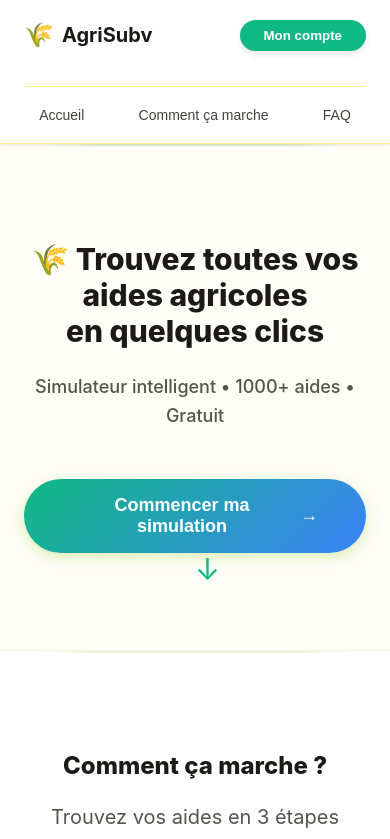
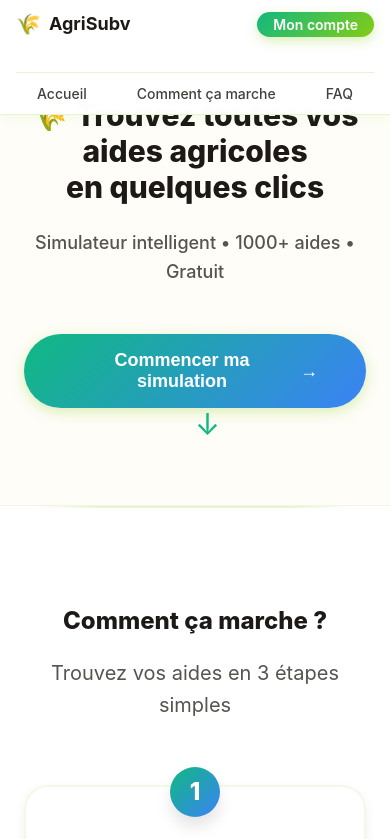
Before and after one commit to Laz0ne/agrisubv, a React (Vite) app in the folder frontend/: page / in a window 390 px wide. Shown: the top 839 px of the page. Built offline with nearby package versions, Linux system fonts and the light colour scheme.

Commit message:
Update Header.css

```diff
--- a/frontend/src/components/layout/Header.css
+++ b/frontend/src/components/layout/Header.css
@@ -1,13 +1,22 @@
-/* Header Styles - AgriSubv V2 */
+/* Header Styles - AgriSubv V2 - Sticky Header */
 
 .header {
-  position: sticky;
+  position: fixed; /* Changé de sticky à fixed */
   top: 0;
+  left: 0;
+  right: 0;
   z-index: 1000;
   background: rgba(255, 255, 255, 0.98);
   backdrop-filter: blur(20px);
-  border-bottom: 1px solid var(--beige-200);
-  box-shadow: var(--shadow-sm);
+  border-bottom: 1px solid rgba(132, 204, 22, 0.2);
+  box-shadow: 0 2px 12px rgba(132, 204, 22, 0.08);
+  transition: all 0.3s ease;
+}
+
+/* Effet au scroll */
+.header.scrolled {
+  background: rgba(255, 255, 255, 1);
+  box-shadow: 0 4px 20px rgba(132, 204, 22, 0.12);
 }
 
 .header-container {
@@ -29,14 +38,23 @@
   color: var(--gray-900);
   cursor: pointer;
   transition: var(--transition-base);
+  user-select: none;
 }
 
 .header-logo:hover {
-  color: var(--primary-green);
+  color: #84cc16;
+  transform: scale(1.05);
 }
 
 .logo-icon {
   font-size: var(--text-2xl);
+  animation: sway 3s ease-in-out infinite;
+}
+
+@keyframes sway {
+  0%, 100% { transform: rotate(0deg); }
+  25% { transform: rotate(-5deg); }
+  75% { transform: rotate(5deg); }
 }
 
 .header-nav {
@@ -58,6 +76,7 @@
   padding: var(--spacing-sm) var(--spacing-md);
   border-radius: var(--radius-md);
   position: relative;
+  font-family: var(--font-sans);
 }
 
 .nav-link::after {
@@ -67,22 +86,27 @@
   left: 50%;
   transform: translateX(-50%);
   width: 0;
-  height: 2px;
-  background: var(--primary-green);
+  height: 3px;
+  background: linear-gradient(90deg, #10b981 0%, #84cc16 100%);
   transition: var(--transition-base);
+  border-radius: 2px;
 }
 
 .nav-link:hover {
-  color: var(--primary-green);
-  background: rgba(16, 185, 129, 0.05);
+  color: #84cc16;
+  background: rgba(132, 204, 22, 0.05);
 }
 
 .nav-link:hover::after {
   width: 80%;
 }
 
+.nav-link:active {
+  transform: scale(0.95);
+}
+
 .btn-account {
-  background: var(--primary-green);
+  background: linear-gradient(135deg, #10b981 0%, #84cc16 100%);
   color: white;
   border: none;
   padding: var(--spacing-sm) var(--spacing-lg);
@@ -90,30 +114,60 @@
   font-weight: 600;
   cursor: pointer;
   transition: var(--transition-base);
-  box-shadow: var(--shadow-md);
+  box-shadow: 0 4px 12px rgba(132, 204, 22, 0.3);
+  font-family: var(--font-sans);
+  white-space: nowrap;
 }
 
 .btn-account:hover {
-  background: var(--primary-green-dark);
   transform: translateY(-2px);
-  box-shadow: var(--shadow-lg);
+  box-shadow: 0 6px 20px rgba(132, 204, 22, 0.4);
+}
+
+.btn-account:active {
+  transform: translateY(0);
+}
+
+/* Mobile Menu Toggle (pour future implémentation) */
+.menu-toggle {
+  display: none;
+  background: none;
+  border: none;
+  font-size: var(--text-2xl);
+  cursor: pointer;
+  color: var(--gray-700);
 }
 
 @media (max-width: 768px) {
   .header-container {
     flex-wrap: wrap;
+    padding: var(--spacing-sm) var(--spacing-md);
+  }
+
+  .header-logo {
+    font-size: var(--text-lg);
+  }
+
+  .logo-icon {
+    font-size: var(--text-xl);
   }
 
   .header-nav {
     order: 3;
     width: 100%;
     justify-content: space-around;
-    padding-top: var(--spacing-md);
-    border-top: 1px solid var(--beige-200);
+    padding-top: var(--spacing-sm);
+    border-top: 1px solid rgba(132, 204, 22, 0.2);
+    gap: var(--spacing-sm);
   }
 
   .nav-link {
     font-size: var(--text-sm);
     padding: var(--spacing-xs) var(--spacing-sm);
   }
+
+  .btn-account {
+    font-size: var(--text-sm);
+    padding: var(--spacing-xs) var(--spacing-md);
+  }
 }
```
